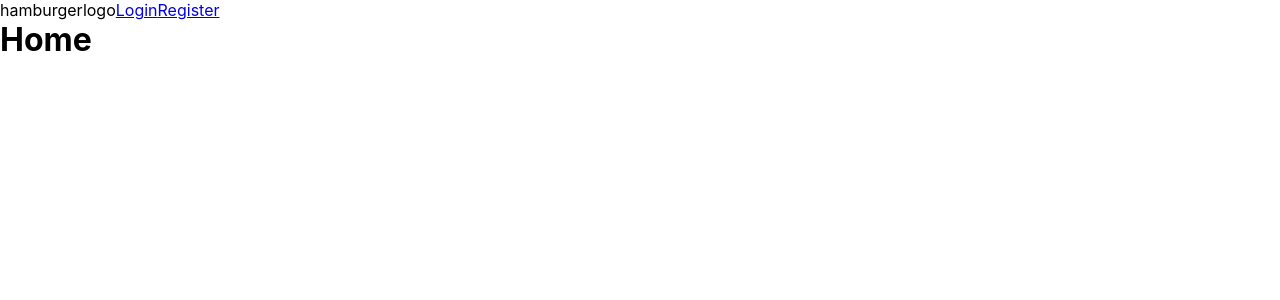
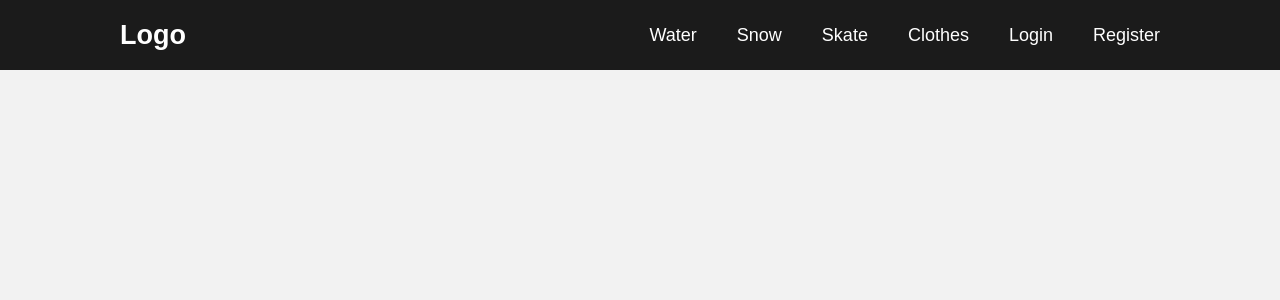
Before and after one commit to FGuerreir0/E-Commerce-Example, a React (Create React App) app in the folder client/: page / in a window 1280 px wide. Shown: the top 300 px of the page. Built offline with nearby package versions, Linux system fonts and the light colour scheme; no server answers.

Commit message:
trying to integrate responsive navbar

```diff
--- a/client/public/index.html
+++ b/client/public/index.html
@@ -5,11 +5,11 @@
     <link rel="icon" href="%PUBLIC_URL%/favicon.ico" />
     <meta name="viewport" content="width=device-width, initial-scale=1" />
     <meta name="theme-color" content="#000000" />
-    <meta
-      name="description"
-      content="Web site created using create-react-app"
-    />
+    <meta name="description" content="Web site created using create-react-app" />
     <link rel="apple-touch-icon" href="%PUBLIC_URL%/logo192.png" />
+    <script src="https://kit.fontawesome.com/404d765e66.js" crossorigin="anonymous"></script>
+    <script src="https://code.jquery.com/jquery-3.5.1.js"></script>
+
     <!--
       manifest.json provides metadata used when your web app is installed on a
       user's mobile device or desktop. See https://developers.google.com/web/fundamentals/web-app-manifest/
--- a/client/src/App.css
+++ b/client/src/App.css
@@ -1,5 +1,9 @@
 * {
   margin: 0;
   padding: 0;
-  box-sizing: content-box;
+  box-sizing: border-box;
+  font-family: sans-serif;
 }
+body {
+  background: #f2f2f2;
+}
--- a/client/src/Components/Navbar/index.jsx
+++ b/client/src/Components/Navbar/index.jsx
@@ -1,5 +1,6 @@
 import React, { Component } from 'react';
 import { Link } from 'react-router-dom';
+import './style.css';
 import { logout } from './../../Services/authentication';
 
 const Navbar = (props) => {
@@ -14,21 +15,85 @@ const Navbar = (props) => {
   };
 
   return (
+    <>
+      <header>
+        <div className='logo'>Logo</div>
         <nav>
-      <label>hamburger</label>
-      <label>logo</label>
+          <ul>
+            <li>
+              <Link to='/'>Water</Link>
+            </li>
+
+            <li>
+              <Link to='/'>Snow</Link>
+            </li>
+
+            <li>
+              <Link to='/'>Skate</Link>
+            </li>
+            <li>
+              <Link to='/'>Clothes</Link>
+            </li>
 
             {(props.user && (
               <>
+                <li>
                   <button onClick={logoutEvent}>Logout</button>
+                </li>
               </>
             )) || (
               <>
+                <li>
                   <Link to='/authentication/login'>Login</Link>
+                </li>
+                <li>
                   <Link to='/authentication/register'>Register</Link>
+                </li>
               </>
             )}
+          </ul>
         </nav>
+        <div className='menu-toggle'>
+          <label for='toggle' class='fas fa-bars'></label>
+          <input type='checkbox' id='toggle' />
+          <nav>
+            <ul>
+              <li>
+                <Link to='/'>Water</Link>
+              </li>
+
+              <li>
+                <Link to='/'>Snow</Link>
+              </li>
+
+              <li>
+                <Link to='/'>Skate</Link>
+              </li>
+              <li>
+                <Link to='/'>Clothes</Link>
+              </li>
+
+              {(props.user && (
+                <>
+                  <li>
+                    <button onClick={logoutEvent}>Logout</button>
+                  </li>
+                </>
+              )) || (
+                <>
+                  <li>
+                    <Link to='/authentication/login'>Login</Link>
+                  </li>
+                  <li>
+                    <Link to='/authentication/register'>Register</Link>
+                  </li>
+                </>
+              )}
+            </ul>
+          </nav>
+        </div>
+      </header>
+    </>
   );
 };
 
--- /dev/null
+++ b/client/src/Components/Navbar/style.css
@@ -0,0 +1,100 @@
+header {
+  position: absolute;
+  top: 0;
+  left: 0;
+  padding: 10px 100px;
+  background: #1b1b1b;
+  width: 100%;
+  box-sizing: border-box;
+}
+.logo {
+  float: left;
+  color: white;
+  font-size: 27px;
+  font-weight: 600;
+  line-height: 70px;
+  padding-left: 20px;
+  height: 50px;
+  margin-top: -10px;
+}
+
+header nav {
+  float: right;
+}
+
+header nav ul {
+  margin: 0;
+  padding: 0;
+  display: flex;
+}
+
+header nav ul li {
+  list-style: none;
+}
+
+header nav ul li a {
+  color: #fff;
+  height: 50px;
+  font-size: 18px;
+  line-height: 50px;
+  padding: 0px 20px;
+  text-decoration: none;
+  display: block;
+}
+
+header nav ul li a:hover {
+  color: cyan;
+  border-radius: 5px;
+  box-shadow: 0 0 5px #33ffff, 0 0 10px #66ffff;
+}
+
+.menu-toggle {
+  color: #fff;
+  float: right;
+  line-height: 50px;
+  font-size: 24px;
+  cursor: pointer;
+  display: none;
+}
+
+label {
+  cursor: pointer;
+}
+
+input {
+  display: none;
+}
+
+@media (max-width: 991px) {
+  header {
+    padding: 0 20px;
+  }
+  .menu-toggle {
+    display: block;
+    padding-right: 20px;
+  }
+  header nav {
+    position: absolute;
+    width: 100%;
+    height: calc(100vh - 50px);
+    background-color: #1b1b1b;
+    top: 50px;
+    left: 100%;
+    z-index: -2;
+    opacity: 0;
+    transition: all 0.4s;
+  }
+
+  header nav ul {
+    display: block;
+    text-align: center;
+  }
+  header nav ul li a {
+    border-bottom: 1px solid rgba(0, 0, 0, 0.2);
+  }
+  #toggle:checked ~ nav {
+    left: 0;
+    opacity: 1;
+    z-index: 1;
+  }
+}
```
Also changed, not shown: 1 other file (tests, documents, lock files or other folders). Lines whose indentation alone changed are shown as unchanged.
